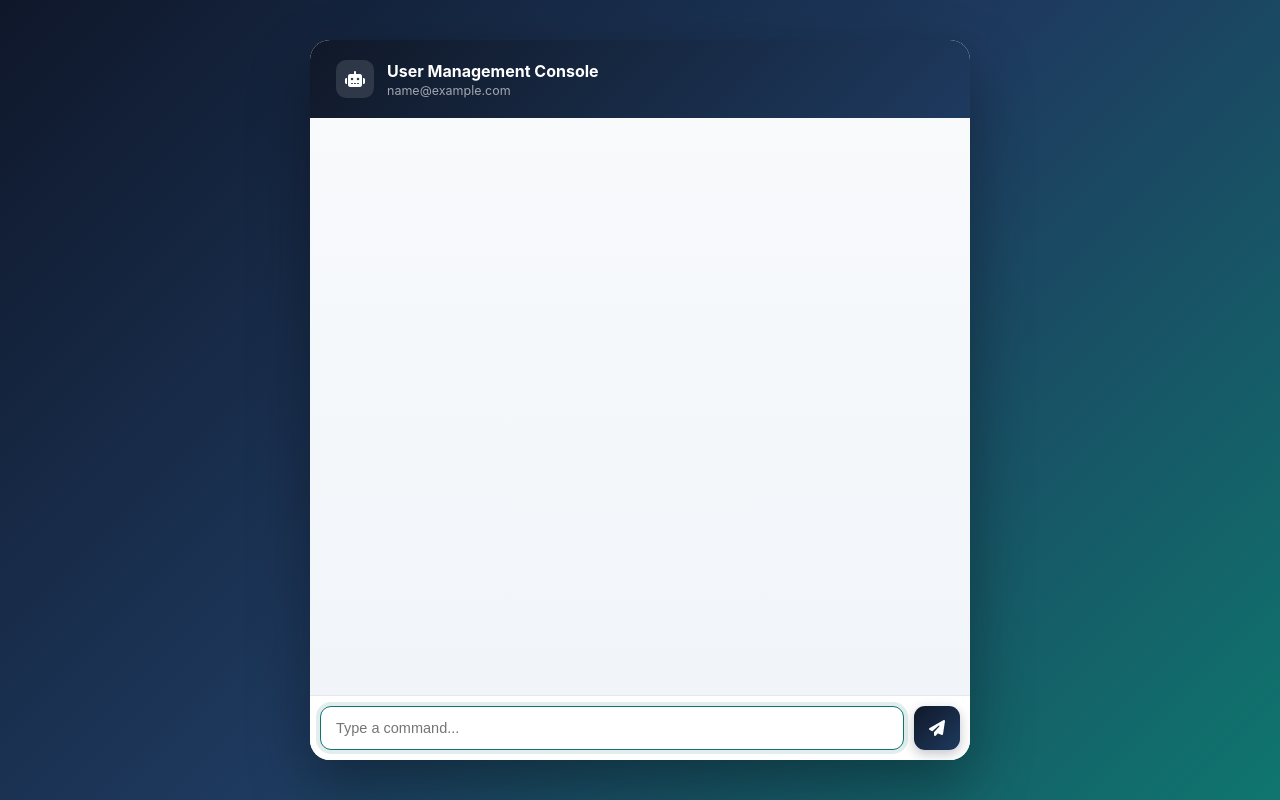
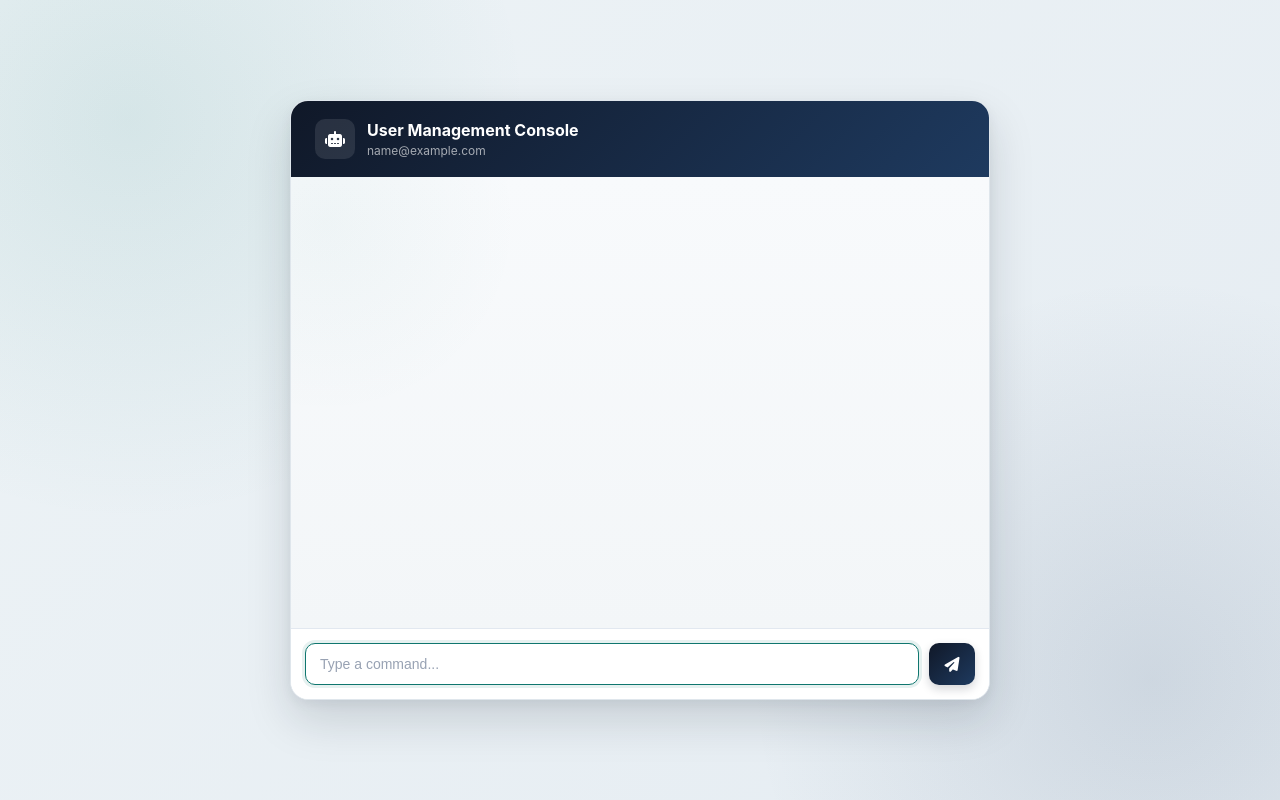
Before and after one commit to Ahmtech611/CRUDchatBot, a Django app: template chatbot/templates/chatbot/chat.html in a window 1280 px wide. Run offline with Django 4.2, Linux system fonts and the light colour scheme; the template is opened without the code that fills it: most values are stand-ins (such as "Sample title", 1, 10 or a date in 2020); parts of the project's set-up code (start-up, migrations or seed data) failed here and were passed over.

Commit message:
Adding new Changes like UI enhancement of Chat.html and maintaning README.md explaination

```diff
--- a/chatbot/admin.py
+++ b/chatbot/admin.py
@@ -1,5 +1,5 @@
 from django.contrib import admin
 from .models import SystemUser
 
-# Register your models here.
+# Register my model :
 admin.site.register(SystemUser)
--- a/chatbot/ml/train_model.py
+++ b/chatbot/ml/train_model.py
@@ -73,6 +73,7 @@ training_data = {
         "can you get rid of sophia@company.com",
         "please delete user oliver@example.com",
         "remove charlotte@test.com",
+        "remove the user fatima with email fatima@gmail.com and phone 087464"
         "i want to delete daniel@xyz.com",
         "please remove grace@abc.com",
         "delete ethan@company.com from the system",
--- a/chatbot/models.py
+++ b/chatbot/models.py
@@ -1,6 +1,4 @@
 from django.db import models
-
-# Create your models here.
 
 class SystemUser(models.Model):
     name = models.CharField(max_length=100)
--- a/chatbot/templates/chatbot/chat.html
+++ b/chatbot/templates/chatbot/chat.html
@@ -3,153 +3,430 @@
 <head>
 <meta charset="UTF-8">
 <title>Admin Console — Chat</title>
+
 <link rel="stylesheet" href="https://cdnjs.cloudflare.com/ajax/libs/font-awesome/6.5.1/css/all.min.css">
+
 <style>
-  * { box-sizing: border-box; }
+  * {
+    box-sizing: border-box;
+  }
+
   body {
     margin: 0;
     min-height: 100vh;
-    background: linear-gradient(135deg, #0F172A 0%, #1E3A5F 50%, #0F766E 100%);
+
+    background:
+      radial-gradient(
+        circle at 10% 15%,
+        rgba(15, 118, 110, 0.10),
+        transparent 30%
+      ),
+      radial-gradient(
+        circle at 90% 85%,
+        rgba(30, 58, 95, 0.12),
+        transparent 30%
+      ),
+      linear-gradient(
+        135deg,
+        #edf3f6 0%,
+        #e5ecf2 100%
+      );
+
     font-family: -apple-system, BlinkMacSystemFont, "Segoe UI", sans-serif;
+
     display: flex;
     align-items: center;
     justify-content: center;
+
     padding: 24px;
   }
+
+
   .app {
     width: 100%;
-    max-width: 660px;
-    height: 720px;
-    background: #fff;
-    border-radius: 20px;
-    box-shadow: 0 25px 60px rgba(0,0,0,0.35);
+    max-width: 700px;
+    height: 75vh;
+
+    background: #ffffff;
+
+    border-radius: 18px;
+
+    border: 1px solid #dfe6ec;
+
+    box-shadow:
+      0 20px 45px rgba(16, 24, 40, 0.15),
+      0 4px 12px rgba(16, 24, 40, 0.05);
+
     display: flex;
     flex-direction: column;
+
     overflow: hidden;
   }
+
+
+  /* Top of chat box */
+
   .topbar {
-    background: linear-gradient(135deg, #101828, #1E3A5F);
+    background: linear-gradient(
+      135deg,
+      #101828,
+      #1e3a5f
+    );
+
     color: #fff;
-    padding: 20px 26px;
+
+    padding: 18px 24px;
+
     display: flex;
     align-items: center;
-    gap: 13px;
+
+    gap: 12px;
   }
+
   .topbar .avatar {
-    width: 38px;
-    height: 38px;
+    width: 40px;
+    height: 40px;
+
     border-radius: 10px;
-    background: rgba(255,255,255,0.12);
+
+    background: rgba(255, 255, 255, 0.10);
+
     display: flex;
     align-items: center;
     justify-content: center;
+
     flex-shrink: 0;
   }
-  .topbar .avatar i { font-size: 16px; }
-  .topbar-title { font-size: 16px; font-weight: 700; }
-  .topbar-sub { font-size: 12.5px; color: rgba(255,255,255,0.6); margin-top: 2px; }
+
+  .topbar .avatar i {
+    font-size: 16px;
+  }
+
+  .topbar-title {
+    font-size: 16px;
+    font-weight: 650;
+  }
+
+  .topbar-sub {
+    font-size: 12px;
+
+    color: rgba(255, 255, 255, 0.62);
+
+    margin-top: 3px;
+  }
+
+
+  /* Chat messages */
+
   .messages {
     flex: 1;
+
     overflow-y: auto;
-    padding: 26px;
+
+    padding: 24px 22px;
+
     display: flex;
     flex-direction: column;
-    gap: 15px;
-    background: linear-gradient(180deg, #F8FAFC 0%, #F1F5F9 100%);
+
+    gap: 14px;
+
+    background:
+      radial-gradient(
+        circle at 5% 10%,
+        rgba(15, 118, 110, 0.04),
+        transparent 25%
+      ),
+      linear-gradient(
+        180deg,
+        #f8fafc 0%,
+        #f3f6f8 100%
+      );
+
+    scrollbar-width: thin;
+    scrollbar-color: #cbd5e1 transparent;
   }
-  .row { display: flex; }
-  .row.user { justify-content: flex-end; }
-  .bubble {
-    padding : 10px 6px;
-    border-radius: 14px;
-    font-size: 16.5px;
+
+
+  .messages::-webkit-scrollbar {
+    width: 6px;
+  }
+
+  .messages::-webkit-scrollbar-track {
+    background: transparent;
+  }
+
+  .messages::-webkit-scrollbar-thumb {
+    background: #cbd5e1;
+    border-radius: 10px;
+  }
+
+
+  /*Message rows */
+
+  .row {
+    display: flex;
+    width: 100%;
+  }
+
+  .row.bot {
+    justify-content: flex-start;
+  }
+
+  .row.user {
+    justify-content: flex-end;
+  }
+
+
+  /* same bubble */
+
+  .row .bubble {
+    display: block;
+
+    width: fit-content;
+
+    max-width: 72%;
+
+    padding: 11px 15px;
+
+    border-radius: 13px;
+
+    font-size: 14px;
+
     line-height: 1.5;
-    box-shadow: 0 1px 2px rgba(16,24,40,0.06);
+
+    word-wrap: break-word;
+
+    overflow-wrap: anywhere;
+
+    box-shadow:
+      0 2px 6px rgba(16, 24, 40, 0.05);
   }
-  .bot {
-    background: #fff;
+
+
+  /* Chatbot bubble */
+
+  .row.bot .bubble {
+    background: #ffffff;
+
     color: #101828;
-    max-width: 100%;
+
+    border: 1px solid #e1e7ed;
+
+    border-bottom-left-radius: 5px;
+
     align-self: flex-start;
-    margin-left: 7vw;
-    border-bottom-left-radius: 8px;
-    border-top-right-radius: 8px;
-    border-top-left-radius: 8px;
-    border-bottom-right-radius: 8px;
   }
-  .user {
-    background: linear-gradient(135deg, #101828, #1E3A5F);
-    color: #fff;
-    max-width: 100%;
+
+
+  /*User bubble */
+
+  .row.user .bubble {
+    background: linear-gradient(
+      135deg,
+      #101828,
+      #1e3a5f
+    );
+
+    color: #ffffff;
+
+    border: 1px solid rgba(30, 58, 95, 0.35);
+
+    border-bottom-right-radius: 5px;
+
     align-self: flex-end;
-    margin-right: 5vw;
-    border-bottom-left-radius: 8px;
-    border-top-right-radius: 8px;
-    border-top-left-radius: 8px;
-    border-bottom-right-radius: 8px;
+
+    box-shadow:
+      0 3px 9px rgba(16, 24, 40, 0.13);
   }
+
+
+
   .input-bar {
     display: flex;
+
     gap: 10px;
-    padding: 10px;
-    border-top: 1px solid #E3E8EF;
-    background: #fff;
+
+    padding: 14px;
+
+    border-top: 1px solid #e2e8f0;
+
+    background: #ffffff;
   }
+
   .input-bar input {
     flex: 1;
-    border: 1.5px solid #E3E8EF;
-    border-radius: 11px;
-    padding: 13px 15px;
-    font-size: 14.5px;
+
+    min-width: 0;
+
+    border: 1px solid #d8e0e7;
+
+    background: #f8fafc;
+
+    color: #101828;
+
+    border-radius: 10px;
+
+    padding: 12px 14px;
+
+    font-size: 14px;
+
     outline: none;
-    transition: border-color 0.15s, box-shadow 0.15s;
+
+    transition:
+      border-color 0.2s ease,
+      box-shadow 0.2s ease,
+      background 0.2s ease;
   }
+
+  .input-bar input::placeholder {
+    color: #98a2b3;
+  }
+
   .input-bar input:focus {
-    border-color: #0F766E;
-    box-shadow: 0 0 0 4px rgba(15,118,110,0.12);
+    background: #ffffff;
+
+    border-color: #0f766e;
+
+    box-shadow:
+      0 0 0 3px rgba(15, 118, 110, 0.10);
   }
+
+
+  /* Send button */
+
   .input-bar button {
     border: none;
-    background: linear-gradient(135deg, #101828, #1E3A5F);
+
+    background: linear-gradient(
+      135deg,
+      #101828,
+      #1e3a5f
+    );
+
     color: #fff;
+
     width: 46px;
-    border-radius: 11px;
+
+    border-radius: 10px;
+
     cursor: pointer;
-    font-size: 16px;
-    box-shadow: 0 4px 12px rgba(16,24,40,0.25);
-    transition: transform 0.12s;
+
+    font-size: 15px;
+
+    box-shadow:
+      0 4px 10px rgba(16, 24, 40, 0.18);
+
+    transition:
+      transform 0.15s ease,
+      box-shadow 0.15s ease;
+
     display: flex;
     align-items: center;
     justify-content: center;
   }
-  .input-bar button:hover { transform: translateY(-1px); }
+
+  .input-bar button:hover {
+    transform: translateY(-1px);
+
+    box-shadow:
+      0 6px 14px rgba(16, 24, 40, 0.22);
+  }
+
+  .input-bar button:active {
+    transform: translateY(0);
+  }
+
+
+  /* Responsive related*/
+
+  @media (max-width: 720px) {
+
+    body {
+      padding: 12px;
+    }
+
+    .app {
+      height: calc(100vh - 24px);
+
+      border-radius: 15px;
+    }
+
+    .messages {
+      padding: 18px 14px;
+    }
+
+    .row .bubble {
+      max-width: 82%;
+    }
+  }
+
+
+  @media (max-width: 420px) {
+
+    .topbar {
+      padding: 16px 18px;
+    }
+
+    .input-bar {
+      padding: 11px;
+    }
+
+    .input-bar button {
+      width: 44px;
+    }
+  }
+
 </style>
+
 </head>
+
 <body>
 
 <div class="app">
+
   <div class="topbar">
-    <div class="avatar"><i class="fa-solid fa-robot"></i></div>
+
+    <div class="avatar">
+      <i class="fa-solid fa-robot"></i>
+    </div>
+
     <div>
       <div class="topbar-title">User Management Console</div>
       <div class="topbar-sub">{{ email }}</div>
     </div>
+
   </div>
+
 
   <div class="messages" id="chatMessages"></div>
 
+
   <div class="input-bar">
-    <input type="text" id="messageInput" placeholder="Type a command..." autofocus>
-    <button onclick="sendMessage()"><i class="fa-solid fa-paper-plane"></i></button>
+
+    <input
+      type="text"
+      id="messageInput"
+      placeholder="Type a command..."
+      autofocus
+    >
+
+    <button onclick="sendMessage()">
+      <i class="fa-solid fa-paper-plane"></i>
+    </button>
+
   </div>
+
 </div>
 
+
 <script>
+
   function getCookie(name) {
     let value = `; ${document.cookie}`;
     let parts = value.split(`; ${name}=`);
     if (parts.length === 2) return parts.pop().split(';').shift();
   }
+
   const csrftoken = getCookie('csrftoken');
 
   function addMessage(text, sender) {
@@ -185,6 +462,7 @@
   document.getElementById('messageInput').addEventListener('keypress', function(e) {
     if (e.key === 'Enter') sendMessage();
   });
+
 </script>
 
 </body>
--- a/chatbot/urls.py
+++ b/chatbot/urls.py
@@ -1,7 +1,7 @@
 from django.urls import path
 from . import views
 
-# url patterns for app:
+# App level path urls :
 
 urlpatterns = [
     path("", views.login_view, name="login_view"),
--- a/config/urls.py
+++ b/config/urls.py
@@ -1,19 +1,5 @@
-"""
-URL configuration for config project.
+# Project Level URLs to render and include particular app related URLs.
 
-The `urlpatterns` list routes URLs to views. For more information please see:
-    https://docs.djangoproject.com/en/4.2/topics/http/urls/
-Examples:
-Function views
-    1. Add an import:  from my_app import views
-    2. Add a URL to urlpatterns:  path('', views.home, name='home')
-Class-based views
-    1. Add an import:  from other_app.views import Home
-    2. Add a URL to urlpatterns:  path('', Home.as_view(), name='home')
-Including another URLconf
-    1. Import the include() function: from django.urls import include, path
-    2. Add a URL to urlpatterns:  path('blog/', include('blog.urls'))
-"""
 from django.contrib import admin
 from django.urls import path, include
 
```
Also changed, not shown: chatbot/templates/chatbot/login.html (+13 -0 lines), chatbot/views.py (+2 -5 lines), README.md, db.sqlite3, 2 other files.
